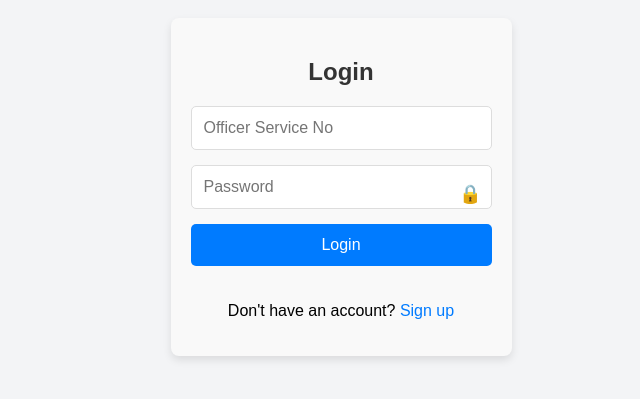
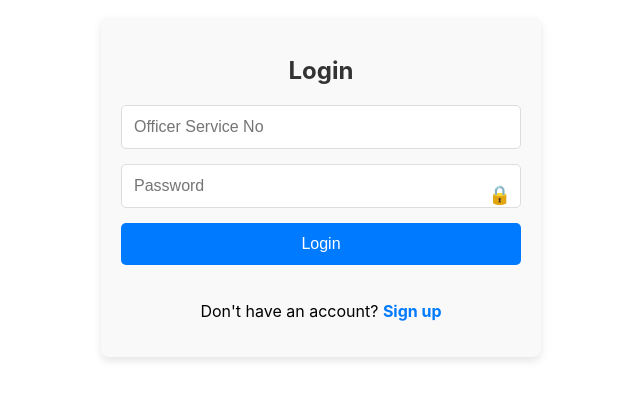
Before and after one commit to Nipuni102/DispatchDesk---Letter-Management-System, a React (Create React App) app: page /login in a window 1280 px wide. Shown: the part 213-612 px from the top of the page, without its empty margins (319-959 px from the left). Built offline with nearby package versions, Linux system fonts and the light colour scheme.

Commit message:
Fixed some bugs

```diff
--- a/src/Components/LoginPage.js
+++ b/src/Components/LoginPage.js
@@ -35,6 +35,7 @@ const LoginPage = () => {
   };
 
   return (
+    <div className="login-page-container">
       <div className="login-container">
         <h2>Login</h2>
         {error && <div className="error">{error}</div>}
@@ -69,7 +70,9 @@ const LoginPage = () => {
           </p>
         </div>
       </div>
+    </div>
   );
+
 };
 
 export default LoginPage;
--- a/src/Components/SignupPage.js
+++ b/src/Components/SignupPage.js
@@ -42,6 +42,7 @@ const SignupPage = () => {
   };
 
   return (
+    <div className="signup-page-container">
       <div className="signup-container">
         <h2>Sign Up</h2>
         {error && <div className="error">{error}</div>}
@@ -103,6 +104,7 @@ const SignupPage = () => {
           Already have an account? <Link to="/login">Sign in</Link>
         </p>
       </div>
+    </div>
   );
 };
 
--- a/src/styles/LoginPage.css
+++ b/src/styles/LoginPage.css
@@ -1,14 +1,13 @@
 /* Login Page Styling */
-body {
+.login-page-container {
   display: flex;
   justify-content: center;
   align-items: center;
   height: 100vh;
-  margin: 0;
-  font-family: Arial, sans-serif;
-  background-color: #f3f4f6;
+  width: 100%;
 }
 
+/* Existing styles for login container */
 .login-container {
   display: flex;
   flex-direction: column;
@@ -20,6 +19,7 @@ body {
   max-width: 400px;
   width: 100%;
 }
+
 
 .login-container h2 {
   font-size: 24px;
@@ -95,6 +95,7 @@ body {
 .signup-link a {
   color: #007bff;
   text-decoration: none;
+  font-weight: bold;
 }
 
 .signup-link a:hover {
--- a/src/styles/SignupPage.css
+++ b/src/styles/SignupPage.css
@@ -1,13 +1,12 @@
-body {
+.signup-page-container {
   display: flex;
   justify-content: center;
   align-items: center;
   height: 100vh;
-    margin: 0;
-    font-family: Arial, sans-serif;
-    background-color: #f3f4f6;
+  width: 100%;
 }
 
+/* Existing styles for login container */
 .signup-container {
   display: flex;
   flex-direction: column;
```
Lines whose indentation alone changed are shown as unchanged.
